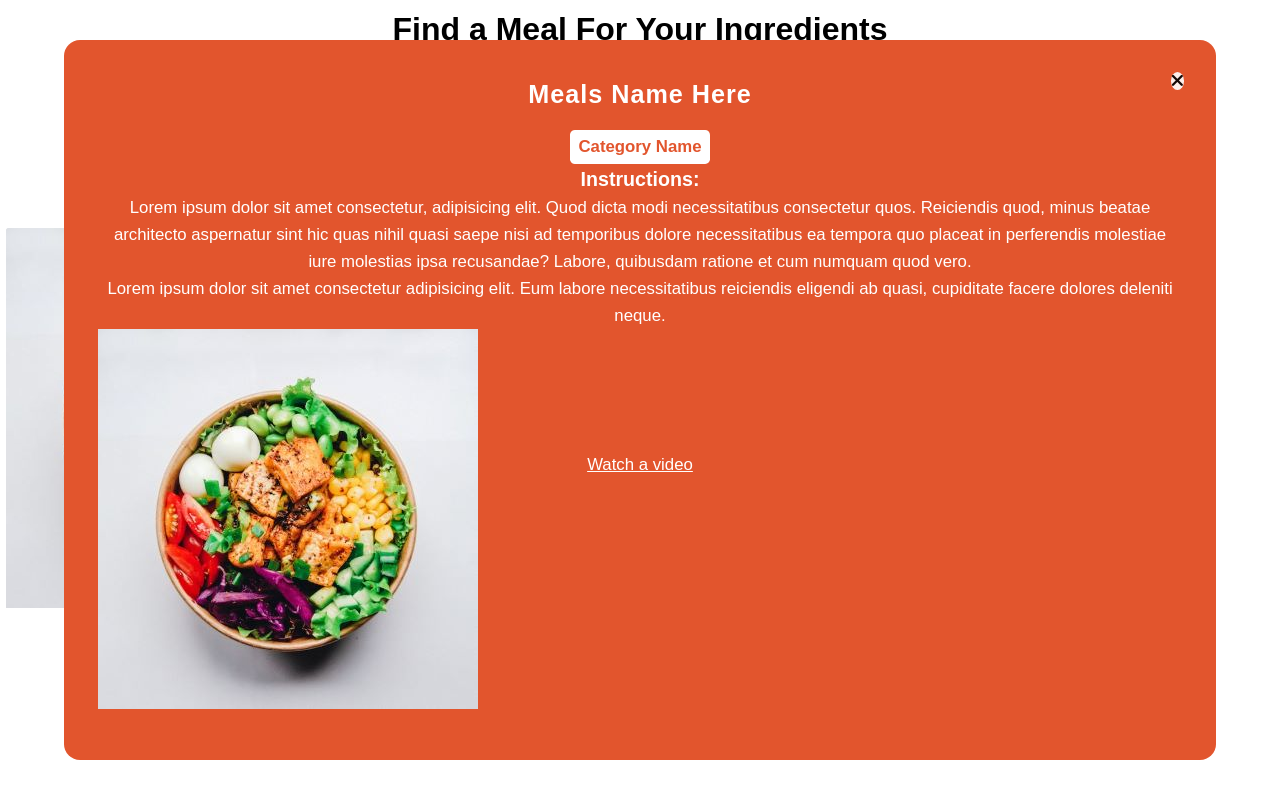
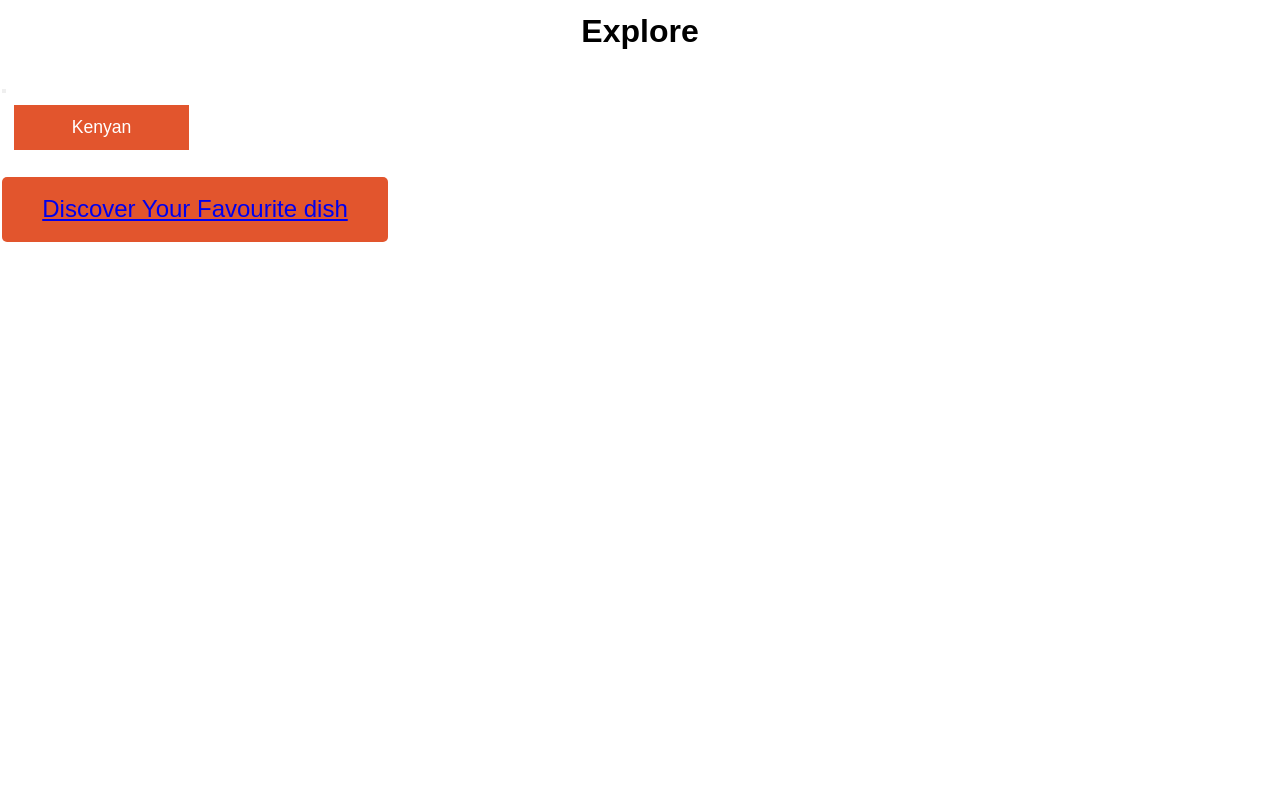
Before and after one commit to Cassie003/Recipe-app, a plain HTML site: page index.html in a window 1280 px wide. Drawn offline with Linux system fonts and the light colour scheme.

Commit message:
some changes

```diff
--- a/index.html
+++ b/index.html
@@ -10,89 +10,35 @@
 <body>
     <div class="main-wrapper">
         <div class="meal-wrapper ">
-            <div class="meal-search">
-                <h2 class = "title">Find a Meal For Your Ingredients </h2>
-                <blockquote>Real food doesn't have ingredients , real food is ingredients </blockquote>
-                <div class="meal-search-box">
-                    <input type="text" class="search-content"  placeholder="Enter an ingredient" id=" search-input" >
-                    <button type="submit" class="search-btn btn " id="search-btn">
-                        <i class = "fa fa-search"></i>
-                    </button>
-                </div>
-            </div>
 
           <div class="meal-result">
-            <h2 class = "title">Your Search Results :</h2>
+             <h2 class = "title">Explore</h2>
                     <div id="meal">
+                        <div class="food-select">
+                            <div>
+                                <label><button class = "foodBtn" id = "foodBtn"></button></label>
+                            </div>
+
+                        </div>
                         <!-- meal-item -->
-                        <div class="meal-item">
+                     <div class="meal-item">
                             <div class="meal-img">
-                                <img src="food.jpg" alt="food">
+                                <!-- <img src="food.jpg" alt="food"> -->
                             </div>
                             <div class="meal-name">
-                                <h3>Kenyan Cuisine</h3>
-                                <a href = "#" class="recipe-btn">Get Recipe </a>
+
+                            <button type="button" class="meal-btn" id="meal-btn"> Kenyan</button>
                             </div>
                         </div>
+                        <!-- end of meal item -->
 
-                            <!-- end of meal-item  -->
-                            <!-- meal-item -->
-                        <div class="meal-item">
-                            <div class="meal-img">
-                                <img src="food.jpg" alt="food">
-                            </div>
-                            <div class="meal-name">
-                                <h3>Nigerian Cuisine</h3>
-                                <a href = "#" class="recipe-btn">Get Recipe </a>
-                            </div>
-                        </div>
+             </div>
+             <a href="./result.html"><div class="cta">
+                <p>Discover Your Favourite dish</p>
+            </a>
 
-                            <!-- end of meal-item  -->
-                            <!-- meal-item -->
-                        <div class="meal-item">
-                            <div class="meal-img">
-                                <img src="food.jpg" alt="food">
-                            </div>
-                            <div class="meal-name">
-                                <h3>Ugandan Cuisine</h3>
-                                <a href = "#" class="recipe-btn">Get Recipe </a>
-                            </div>
-                        </div>
+         </div>
 
-                            <!-- end of meal-item  -->
-                    </div>
-             </div>
-
-                <div class="meal-details">
-                    <!-- recipe close btn  -->
-                    <button type = "button" class ="btn recipe-close-btn" id ="recipe-close-btn">
-                        <i class = "fa fa-times"></i>
-                    </button>
-
-                    <!-- meal-content -->
-                    <div class="meal-details-content">
-                        <h2 class = "recipe-title">Meals Name Here</h2>
-                        <p class  = "recipe-category">Category Name</p>
-                        <div class="recipe-instructions">
-                            <h3>Instructions:</h3>
-                            <p>Lorem ipsum dolor sit amet consectetur, adipisicing elit.
-                                Quod dicta modi necessitatibus consectetur quos. Reiciendis quod, minus beatae architecto aspernatur sint
-                                 hic quas nihil quasi saepe nisi ad temporibus dolore necessitatibus ea tempora quo placeat in perferendis
-                                 molestiae iure molestias ipsa recusandae?
-                                Labore, quibusdam ratione et cum numquam quod vero.</p>
-                                <p>Lorem ipsum dolor sit amet consectetur adipisicing elit. Eum labore necessitatibus reiciendis eligendi ab quasi,
-                                     cupiditate facere dolores deleniti neque.
-                                </p>
-                        </div>
-                        <div class="recipe-meal-img">
-                            <img src = "food.jpg" alt = "">
-                        </div>
-                        <div class="recipe-link">
-                            <a href = "#" target="_blank">Watch a video</a>
-                        </div>
-                    </div>
-                </div>
-         </div>
     </div>
 
 
--- a/script.js
+++ b/script.js
@@ -1,17 +1,30 @@
-const searchBtn = document.getElementById('search-btn');
-const mealList = document.getElementById('meal');
-const mealDetailContent = document.querySelector('.meal-details-content');
-const recipeCloseBtn = document.getElementById('recipe-close-btn');
+const foodName = ['Nigerian','American','Chinese','Canadian','Kenyan','Ugandan'];
 
-searchBtn.addEventListener ('click', getMealList);
+function getFood () {
+    let foodInput = document.getElementById('foodsearch').value;
+    console.log(foodInput);
 
-function getMealList() {
-    let searchInputTxt = document.getElementById('.search-input')
-    console.log(searchInputTxt);
-    fetch("https://www.themealdb.com/api/json/v1/1/categories.php")
-    .then(response => response.json())
-    .then(data =>{
-        console.log(data);
-    })
+    food = document.querySelectorAll('.meal-item');
+    details = document.querySelectorAll('.meal-details');
 
+    //let food = ""
+    //for (let i = 0; i < food.length; i++) {
+        //food += foodInput[i];
+   // }
+
+
+    if(foodInput == ''){
+        alert('Please enter ');
+    } else  ( foodInput == true && details ==true) {
+        loadMeals();
+
+        function loadMeals (){
+            fetch("https://www.themealdb.com/api/json/v1/1/list.php?a=list")
+            .then(response => response.json())
+            .then(data =>{
+                console.log(data);
+            });
+
+        }
+    }
 }
--- a/style.css
+++ b/style.css
@@ -43,18 +43,18 @@ body{
 .meal-box{
     flex-basis: 50%
 }
-.search-content{
+#foodsearch{
     padding:0px 1px;
     font-family: inherit;
     font-size:1.1rem;
     outline: 0;
     border:1px solid #000;
     color: #000;
-    border-top-left-radius: 2rem;
-    border-bottom-left-radius:2rem;
+    padding:4px;
+    margin-top:16px;
 }
-.search-content::placeholder{
-    color:gray;
+#foodsearch::placeholder{
+    color:#000;
 }
 .search-btn{
     width:55px;
@@ -64,7 +64,7 @@ body{
     border-top-right-radius: 2rem;
     border-bottom-right-radius: 2rem;
 }
-.search-btn:hover{
+#foodsearch:hover{
     background: #eee;
 }
 .meal-result{
@@ -72,6 +72,9 @@ body{
 
 }#meal{
     margin:2.4px 0px;
+    display: flex;
+    flex-direction: row;
+    flex-wrap: wrap;
 }
 .meal-item{
     border-radius: 1rem;
@@ -90,7 +93,7 @@ body{
     font-size:1.4rem;
     margin-bottom: 4px;
 }
-.recipe-btn{
+.meal-btn{
     text-decoration: none;
     color: #fff;
     background:  #E2552D ;
@@ -99,7 +102,7 @@ body{
     padding: 0.75rem 0;
     width:175px;
     margin-top: 1rem auto;
-    border-radius: 2rem;
+    border:none;
     transition: all  0.4s linear;
 }
 
@@ -114,7 +117,7 @@ body{
     width:90%;
     height: 90%;
     overflow-y: scroll;
-    /* display:none;   */
+    display:none;
     padding:2px;
     }
     .meal-details ::-webkit-scrollbar{
@@ -126,6 +129,9 @@ body{
     }
     .meal-details-content{
         margin:2rem;
+    }
+    .meal-details-content p{
+        padding:1px 0px;
     }
 
     .recipe-close-btn{
@@ -158,7 +164,7 @@ body{
     .recipe-instruction{
         padding:1rem;
     }
-    .recipe-meal-img{
+    .recipe-meal-img img{
         width:100px;
         height:100px;
         border-radius:50%;
@@ -171,6 +177,31 @@ body{
         font-size:700;
         transition: all 0.4s linear;
      }
+     /* result-html */
+     .main {
+        display: flex;
+        justify-content: space-around;
+        padding: 0 3rem 0 8rem;
+      }
+      .cta {
+        display: flex;
+        justify-content: space-around;
+        align-items: center;
+        width: 386px;
+        height: 65px;
+        background:#E2552D;
+        border: none;
+        border-radius: 5px;
+        font-family: "Poppins", sans-serif;
+        font-size: 24px;
+        color: #ffffff;
+        cursor: pointer;
+      }
+      .content-heading {
+        margin: 3rem 0;
+        font-family: "Libre Baskerville", serif;
+        font-size: 36px;
+      }
 
 @media screen and (min-width:600px){
     .meal-search-box{
@@ -189,6 +220,9 @@ body{
     .meal-item{
         margin:0;
     }
+    .meal-details{
+        width:700px;
+    }
 }
 @media screen and (min-width:992px){
     #meal{
```
Also changed, not shown: result.html (added, +64 -0 lines).
